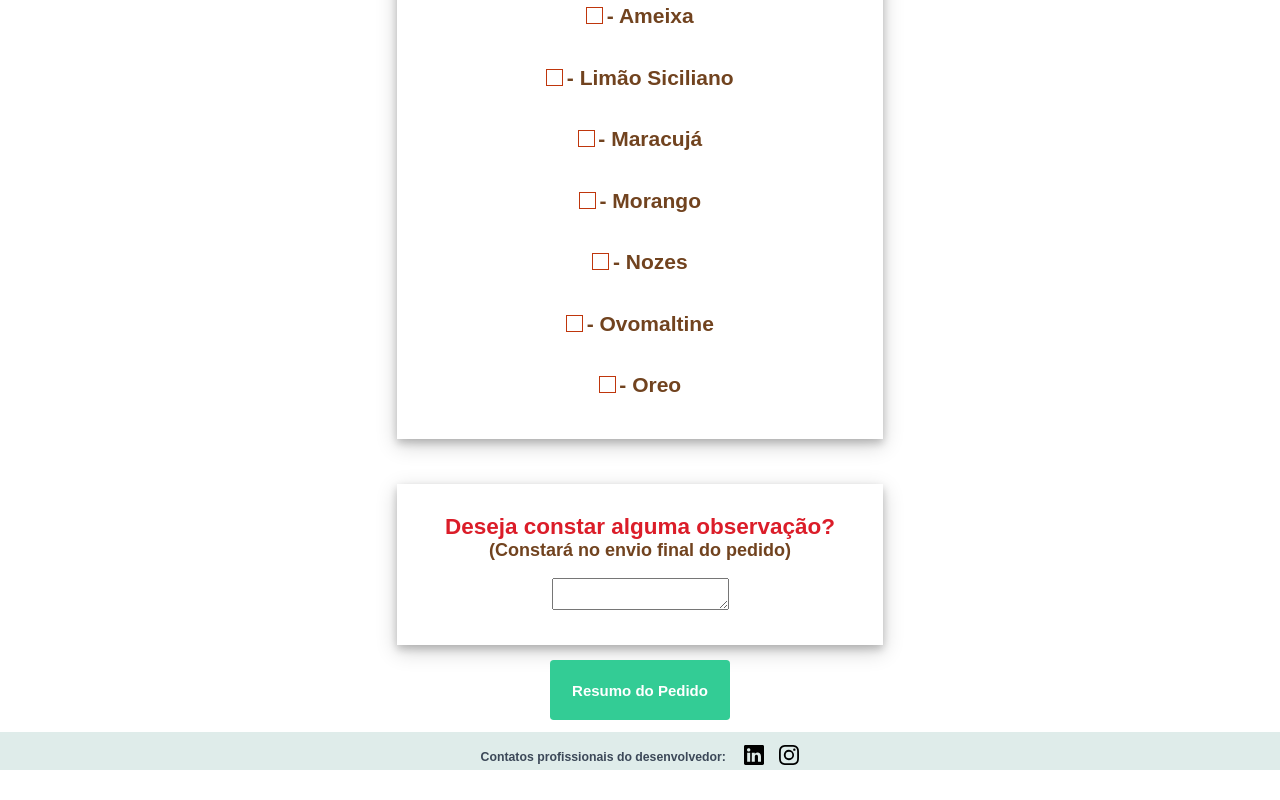
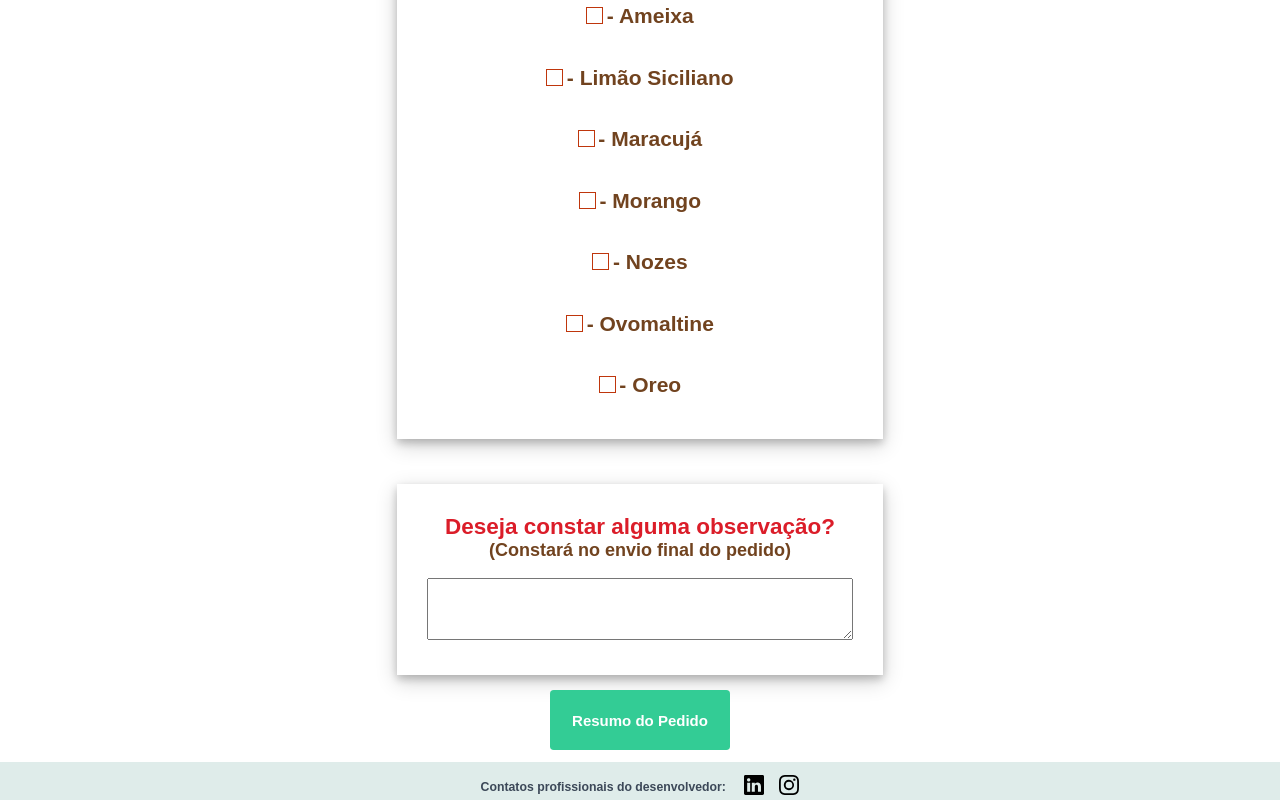
Before and after one commit to Ricardo-1991/jeisle-cakes-form, a React (Vite) app: page / in a window 1280 px wide. Shown: the part 3440-4240 px from the top of the page. Before the commit the page ends 4210 px from the top, so only its background shows below. Built offline with nearby package versions, Linux system fonts and the light colour scheme.

Commit message:
ajustando o textArea

```diff
--- a/src/components/Form/FormStyle.css
+++ b/src/components/Form/FormStyle.css
@@ -113,6 +113,11 @@
   transition: .2s ease-in-out;
   box-sizing: border-box;
   text-align: center;
+}
+
+.form-section-input-text textarea {
+  padding: 1rem;
+  width: 100%;
 }
 
 /* Estilizando Checkbox */
```
